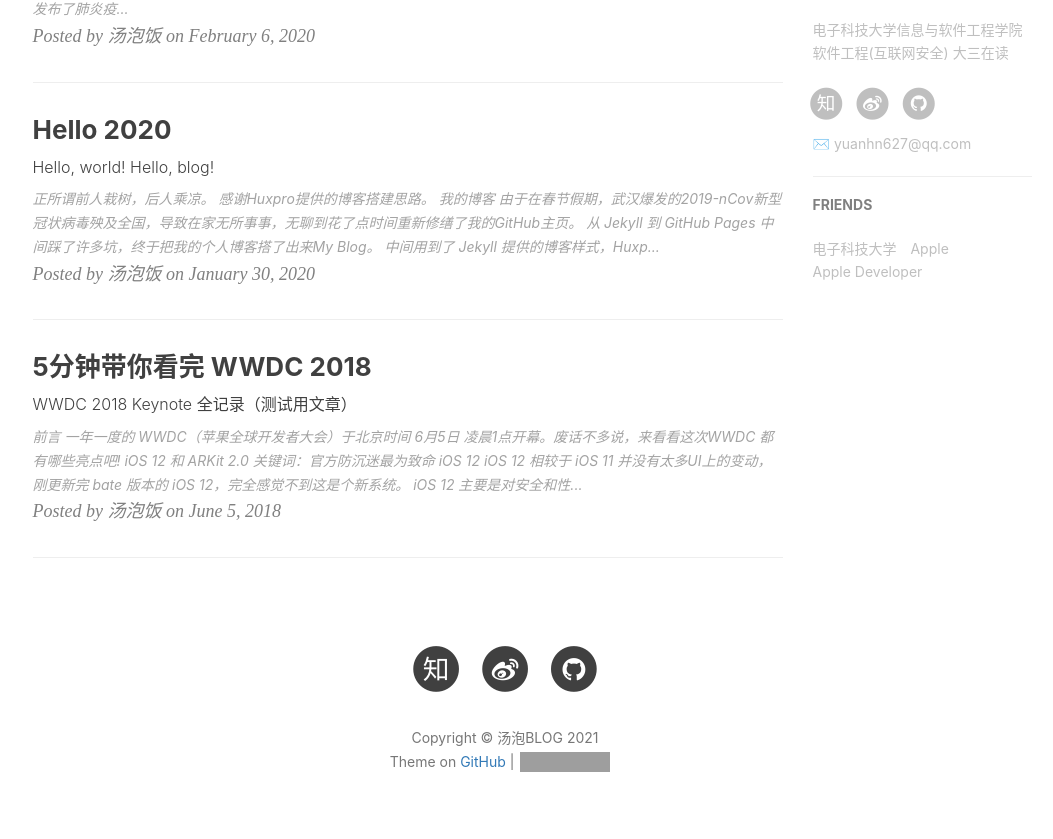
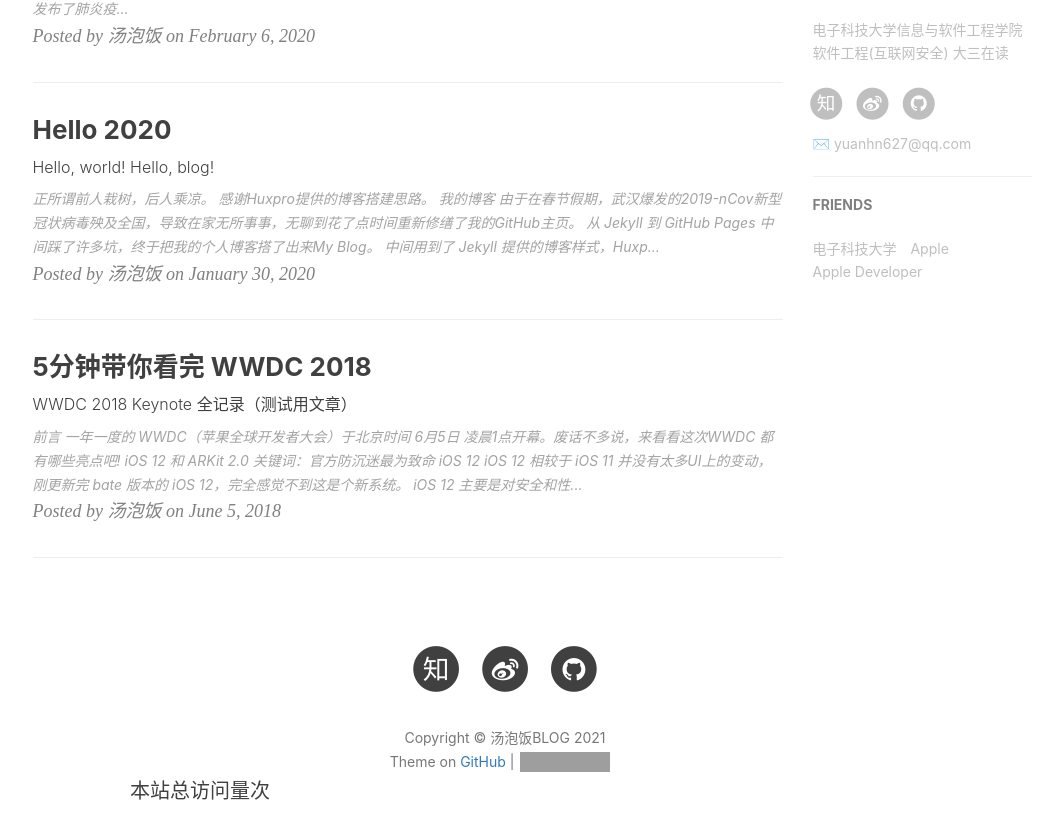
Before and after one commit to TMYuan627/TMYuan627.github.io, a Jekyll site: the page built from index.html, in a window 1280 px wide and 900 px high, scrolled down 854 px. Shown: the top 839 px of the window, without its empty margins (135-1188 px from the left). Built offline with Jekyll 4.4.1, drawn with Linux system fonts in a browser that asks for light colours; nearby versions of some CDN libraries; the list of posts is cut into pages by our own code; comment, search, counter and statistics services are not loaded; some of the changed text lies outside the part shown; grey boxes are pictures that could not be loaded.

Commit message:
统计量

```diff
--- a/_config.yml
+++ b/_config.yml
@@ -1,5 +1,5 @@
 # Site settings
-title: 汤泡BLOG
+title: 汤泡饭BLOG
 SEOTitle: 汤泡饭BLOG | TMYuan BLOG
 header-img: img/post-bg-universe.jpg
 email: yuanhn627@qq.com
--- a/_includes/footer.html
+++ b/_includes/footer.html
@@ -100,10 +100,16 @@
                         src="https://ghbtns.com/github-btn.html?user={{ site.github_username }}&repo={{ site.github_username }}.github.io&type=star&count=true" >
                     </iframe>
                 </p>
+                <span id="busuanzi_container_site_pv">
+                    本站总访问量<span id="busuanzi_value_site_pv"></span>次
+                </span>
             </div>
         </div>
     </div>
 </footer>
+
+<script async src="//busuanzi.ibruce.info/busuanzi/2.3/busuanzi.pure.mini.js">
+</script>
 
 <!-- jQuery -->
 <script src="{{ "/js/jquery.min.js " | prepend: site.baseurl }}"></script>
```
